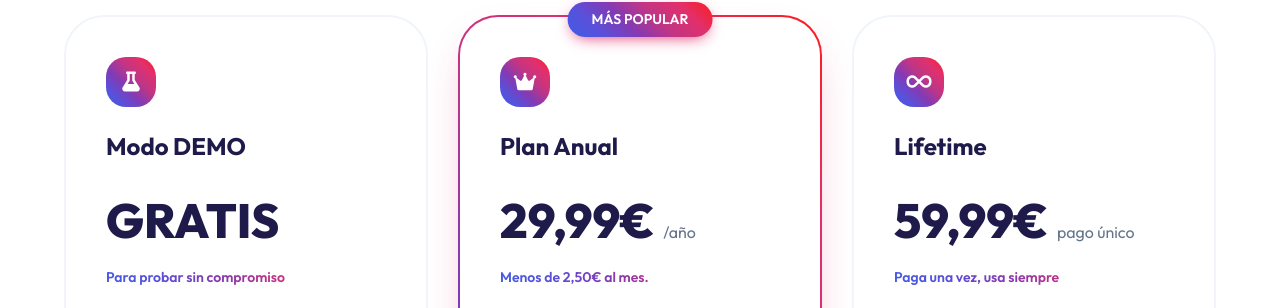
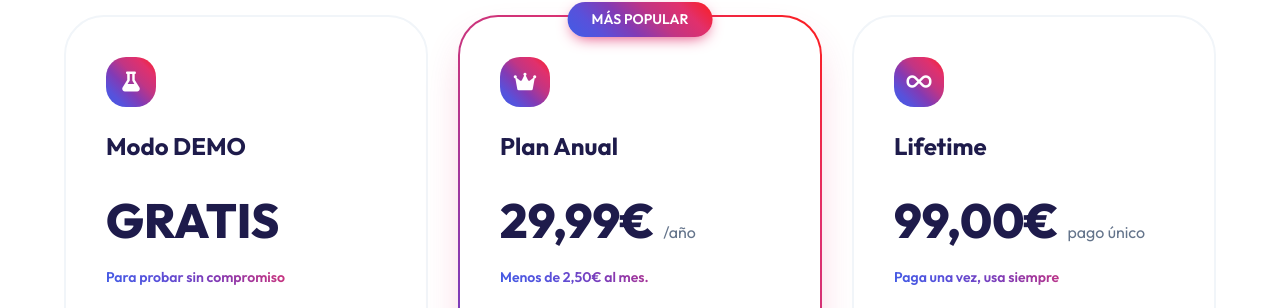
Before and after one commit to johncampg12-afk/ig-analyzer-backend, a website: page index.html in a window 1280 px wide. Shown: the part 2371-2679 px from the top of the page. Drawn offline with Linux system fonts and the light colour scheme.

Commit message:
New Price

```diff
--- a/index.html
+++ b/index.html
@@ -1270,7 +1270,7 @@
             <i class="fas fa-infinity"></i>
           </div>
           <h3>Lifetime</h3>
-          <div class="price">59,99€ <span>pago único</span></div>
+          <div class="price">99,00€ <span>pago único</span></div>
           <div class="price-description">Paga una vez, usa siempre</div>
 
           <ul class="pricing-features">
```
